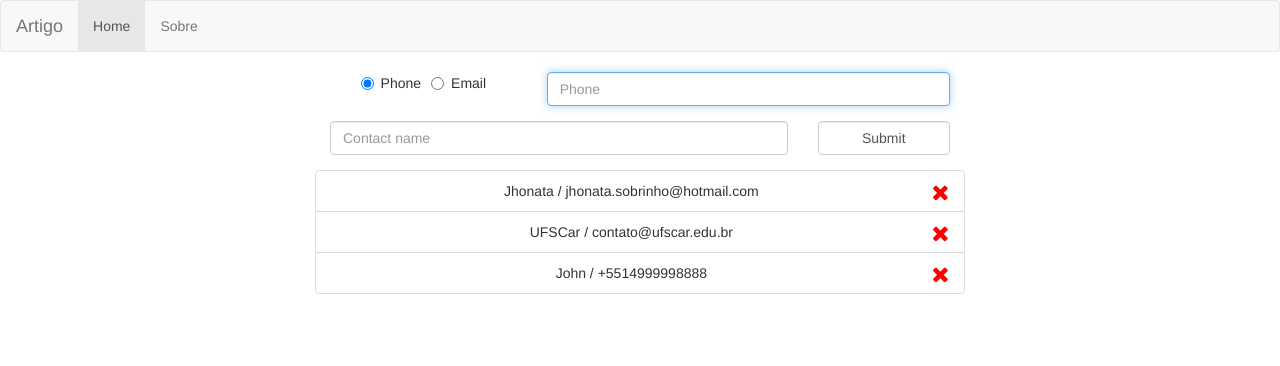
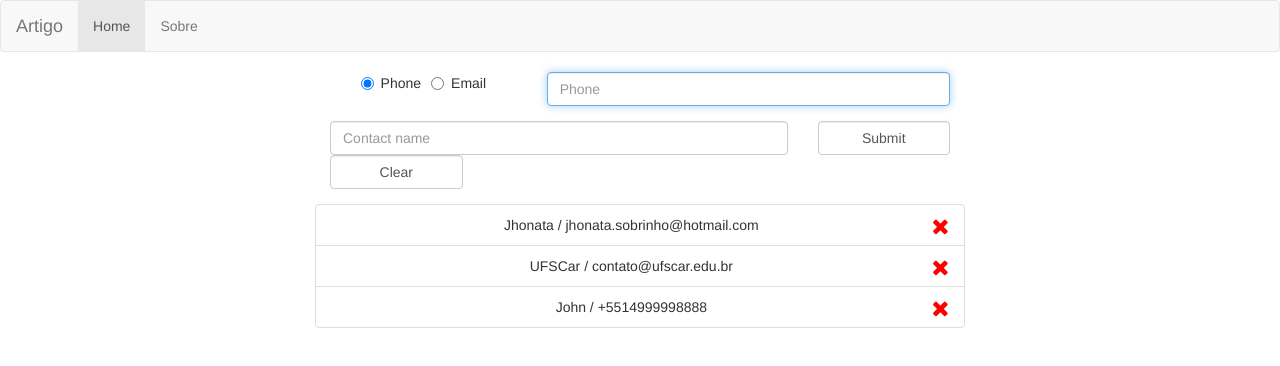
Before and after one commit to jhonatasobrinho/artigo-exemplo, a React (Create React App) app: page / in a window 1280 px wide. Shown: the top 366 px of the page. Built offline with nearby package versions, Linux system fonts and the light colour scheme.

Commit message:
Modelo 2, Atividade 1 ok. Atividade 2 imcompleta

```diff
--- a/src/components/contato/formulario/FormularioContato.js
+++ b/src/components/contato/formulario/FormularioContato.js
@@ -1,6 +1,6 @@
 import React from 'react';
 
-const FormularioContato = ({onAdicionarContato, onSelectOption, isPhoneSelected}) => {
+const FormularioContato = ({onAdicionarContato, onSelectOption, isPhoneSelected, clearFields}) => {
     return (
         <form onSubmit={onAdicionarContato}>
             <div className="form-group">
@@ -48,6 +48,10 @@ const FormularioContato = ({onAdicionarContato, onSelectOption, isPhoneSelected}
                                value="Submit"
                                type="submit"/>
                     </div>
+                     <div className="col-md-3 col-sm-2">
+                        <input className="form-control"
+                               value="Clear" type="button" onClick={clearFields}/>
+                    </div>
                 </div>
             </div>
         </form>
--- a/src/components/contato/lista/RegistroContato.js
+++ b/src/components/contato/lista/RegistroContato.js
@@ -5,7 +5,7 @@ import 'moment/locale/pt-br';
 
 const InsertDate = ({insertDate}) => {
     moment.locale('pt-BR');
-    const date = moment(insertDate).add(1, 'h').format('L LTS');
+    const date = moment(insertDate).add(0, 'h').format('L LTS');
 
     return (
         <span> - <i>Inserido em {date}</i></span>
--- a/src/components/main/Main.js
+++ b/src/components/main/Main.js
@@ -13,6 +13,7 @@ class Main extends Component {
 
         this.isPhoneSelected = this.isPhoneSelected.bind(this);
         this.onSelectOption = this.onSelectOption.bind(this);
+        this.clearFields = this.clearFields.bind(this);
     }
 
     isPhoneSelected() {
@@ -23,6 +24,13 @@ class Main extends Component {
         this.setState({selected: e.target.value});
     }
 
+    clearFields(e) {
+        console.log(e.target)
+        //e.target[e.target.optradio.value].focus();
+        //e.target[e.target.optradio.value].value = '';
+        //e.target.nome.value = '';
+    }
+
     render() {
         const {contatos, onAdicionarContato, onRemoverContato} = this.props;
 
@@ -30,7 +38,8 @@ class Main extends Component {
             <div className="container container-fluid" style={{maxWidth: '650px'}}>
                 <FormularioContato onAdicionarContato={onAdicionarContato}
                                    onSelectOption={this.onSelectOption}
-                                   isPhoneSelected={this.isPhoneSelected}/>
+                                   isPhoneSelected={this.isPhoneSelected}
+                                   clearFields={this.clearFields}/>
                 <ListaContatos contatos={contatos} onRemoverContato={onRemoverContato}/>
             </div>
         )
```
Also changed, not shown: 1 other file (tests, documents, lock files or other folders).
